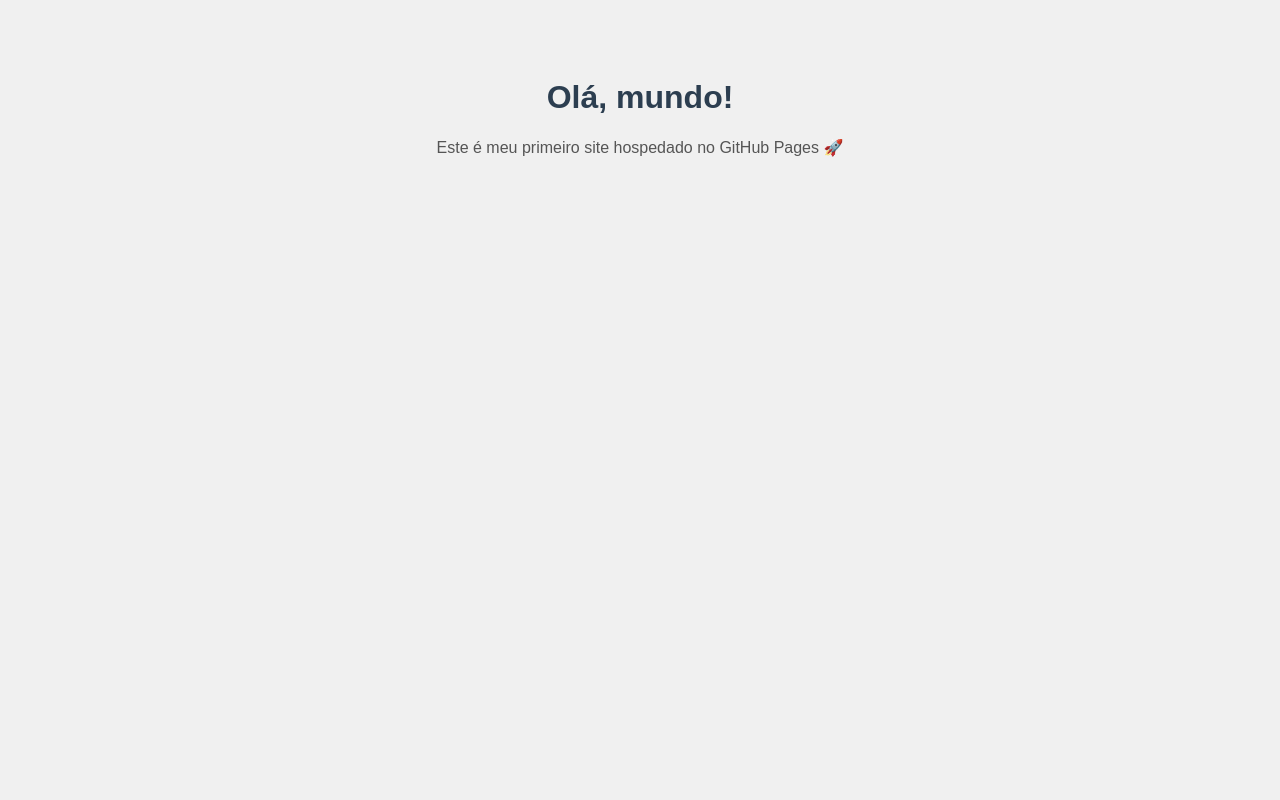
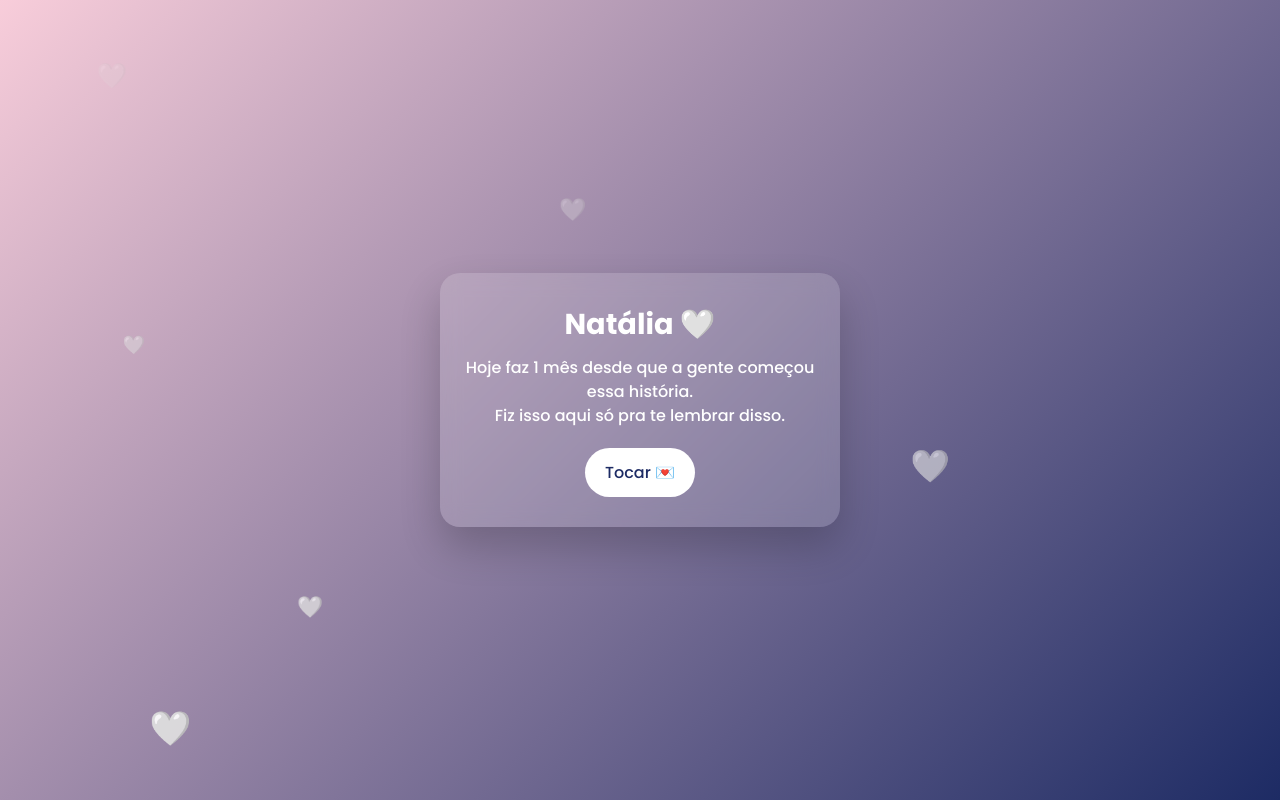
Before and after one commit to Mr-kcoso/Nat-lia, a plain HTML site: page index.html in a window 1280 px wide. Drawn offline with Linux system fonts and the light colour scheme.

Commit message:
Revamp index.html for anniversary celebration

```diff
--- a/index.html
+++ b/index.html
@@ -2,24 +2,148 @@
 <html lang="pt-BR">
 <head>
   <meta charset="UTF-8">
-    <title>Meu Primeiro Site</title>
+  <meta name="viewport" content="width=device-width, initial-scale=1.0">
+  <title>1 mês com você 🤍</title>
+  <link href="https://fonts.googleapis.com/css2?family=Poppins:wght@300;500;700&display=swap" rel="stylesheet">
   <style>
+    * {
+      margin: 0;
+      padding: 0;
+      box-sizing: border-box;
+      font-family: 'Poppins', sans-serif;
+    }
+
     body {
-            font-family: Arial, sans-serif;
-            background-color: #f0f0f0;
+      min-height: 100vh;
+      background: linear-gradient(135deg, #f8cdda, #1d2b64);
+      display: flex;
+      justify-content: center;
+      align-items: center;
+      color: #fff;
       text-align: center;
-            padding: 50px;
+      padding: 20px;
     }
+
+    .card {
+      background: rgba(255, 255, 255, 0.15);
+      backdrop-filter: blur(10px);
+      border-radius: 20px;
+      padding: 30px 25px;
+      max-width: 400px;
+      width: 100%;
+      box-shadow: 0 20px 40px rgba(0,0,0,0.2);
+      animation: fadeIn 1s ease;
+    }
+
     h1 {
-            color: #2c3e50;
+      font-size: 1.8rem;
+      margin-bottom: 10px;
     }
+
     p {
-            color: #555;
+      font-size: 1rem;
+      margin-bottom: 20px;
+      line-height: 1.5;
+    }
+
+    button {
+      background: #fff;
+      color: #1d2b64;
+      border: none;
+      padding: 12px 20px;
+      border-radius: 30px;
+      font-size: 1rem;
+      cursor: pointer;
+      transition: transform 0.2s, box-shadow 0.2s;
+    }
+
+    button:hover {
+      transform: scale(1.05);
+      box-shadow: 0 10px 20px rgba(0,0,0,0.2);
+    }
+
+    .hidden {
+      display: none;
+    }
+
+    .heart {
+      position: fixed;
+      bottom: -20px;
+      font-size: 20px;
+      animation: floatUp 4s linear forwards;
+      opacity: 0.8;
+    }
+
+    @keyframes fadeIn {
+      from { opacity: 0; transform: translateY(20px); }
+      to { opacity: 1; transform: translateY(0); }
+    }
+
+    @keyframes floatUp {
+      from {
+        transform: translateY(0);
+        opacity: 1;
+      }
+      to {
+        transform: translateY(-110vh);
+        opacity: 0;
+      }
     }
   </style>
 </head>
 <body>
-    <h1>Olá, mundo!</h1>
-    <p>Este é meu primeiro site hospedado no GitHub Pages 🚀</p>
+
+  <div class="card" id="screen1">
+    <h1>Natália 🤍</h1>
+    <p>
+      Hoje faz 1 mês desde que a gente começou essa história.<br>
+      Fiz isso aqui só pra te lembrar disso.
+    </p>
+    <button onclick="nextScreen()">Tocar 💌</button>
+  </div>
+
+  <div class="card hidden" id="screen2">
+    <h1>1 mês</h1>
+    <p>
+      30 dias que passaram rápido demais.<br>
+      E mesmo assim, já viraram algo importante pra mim.
+    </p>
+    <button onclick="nextScreen()">Mais um pouquinho</button>
+  </div>
+
+  <div class="card hidden" id="screen3">
+    <h1>Obrigada por existir</h1>
+    <p>
+      Que esse seja só o começo de muitas coisas boas.<br>
+      Eu gosto de você. 🤍
+    </p>
+  </div>
+
+  <script>
+    let current = 1;
+
+    function nextScreen() {
+      document.getElementById(`screen${current}`).classList.add('hidden');
+      current++;
+      const next = document.getElementById(`screen${current}`);
+      if (next) next.classList.remove('hidden');
+    }
+
+    function createHeart() {
+      const heart = document.createElement('div');
+      heart.classList.add('heart');
+      heart.innerText = '🤍';
+      heart.style.left = Math.random() * 100 + 'vw';
+      heart.style.fontSize = (16 + Math.random() * 20) + 'px';
+      document.body.appendChild(heart);
+
+      setTimeout(() => {
+        heart.remove();
+      }, 4000);
+    }
+
+    setInterval(createHeart, 600);
+  </script>
+
 </body>
 </html>
```
Lines whose indentation alone changed are shown as unchanged.
